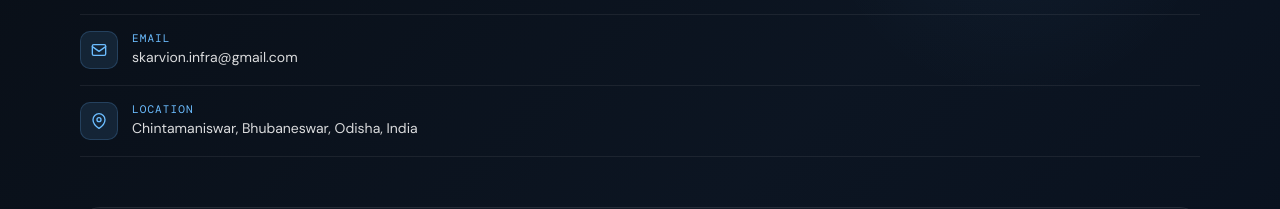
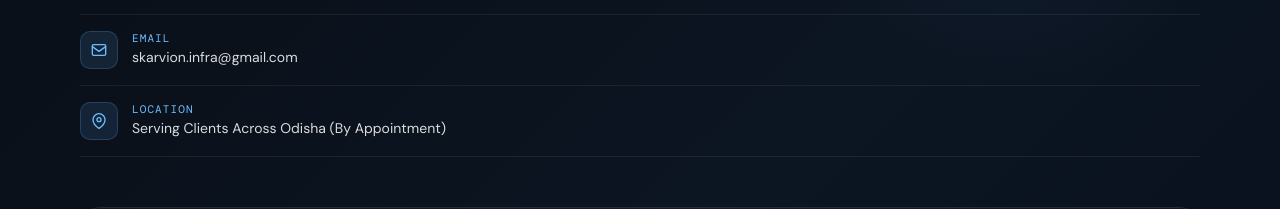
Before and after one commit to jitendrakumarswain/skarvion_2, a React (Vite) app: page / in a window 1280 px wide. Shown: the part 7987-8196 px from the top of the page. Built offline with nearby package versions, Linux system fonts and the light colour scheme; no server answers.

Commit message:
Update contact service area

```diff
--- a/src/components/Contact.jsx
+++ b/src/components/Contact.jsx
@@ -495,7 +495,7 @@ useEffect(() => {
               <ContactInfo
               icon={<PinIcon />}
               label="Location"
-              value="Chintamaniswar, Bhubaneswar, Odisha, India"
+              value="Serving Clients Across Odisha (By Appointment)"
 
               />
             </div>
```
